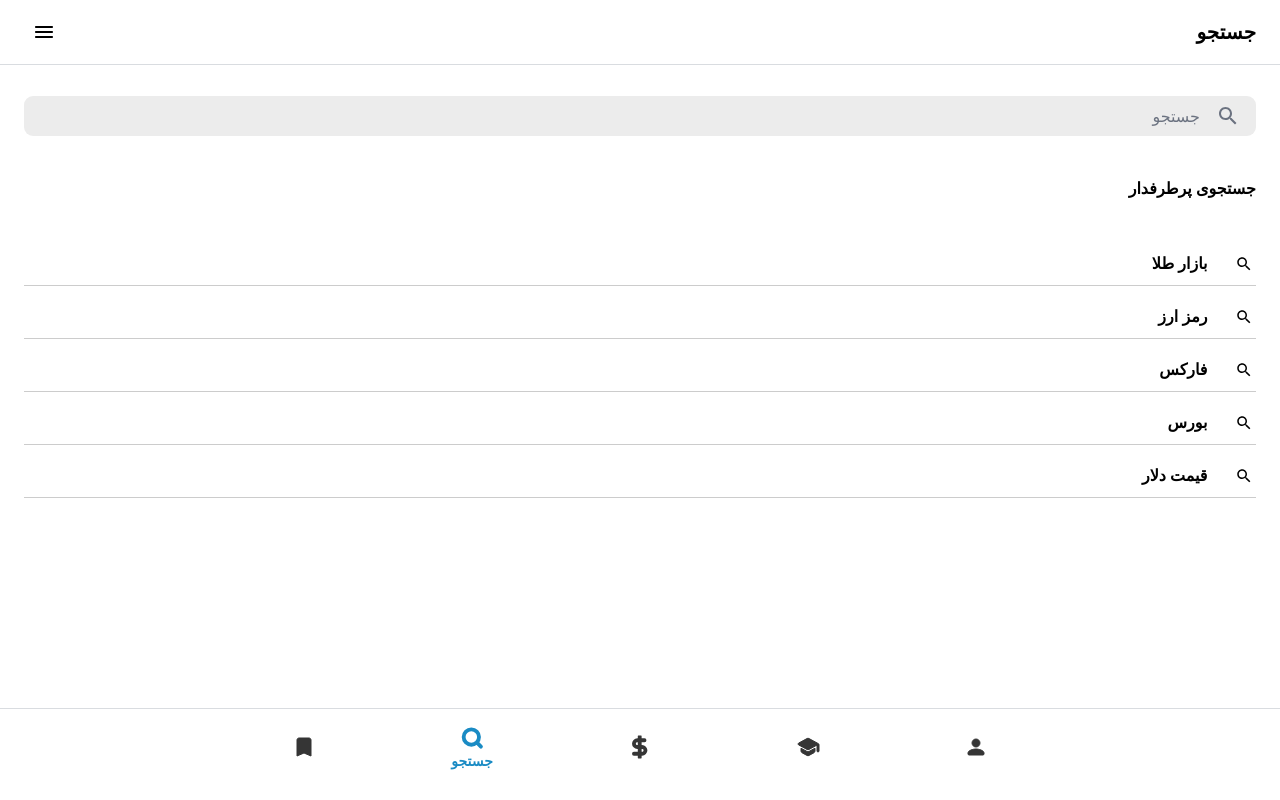
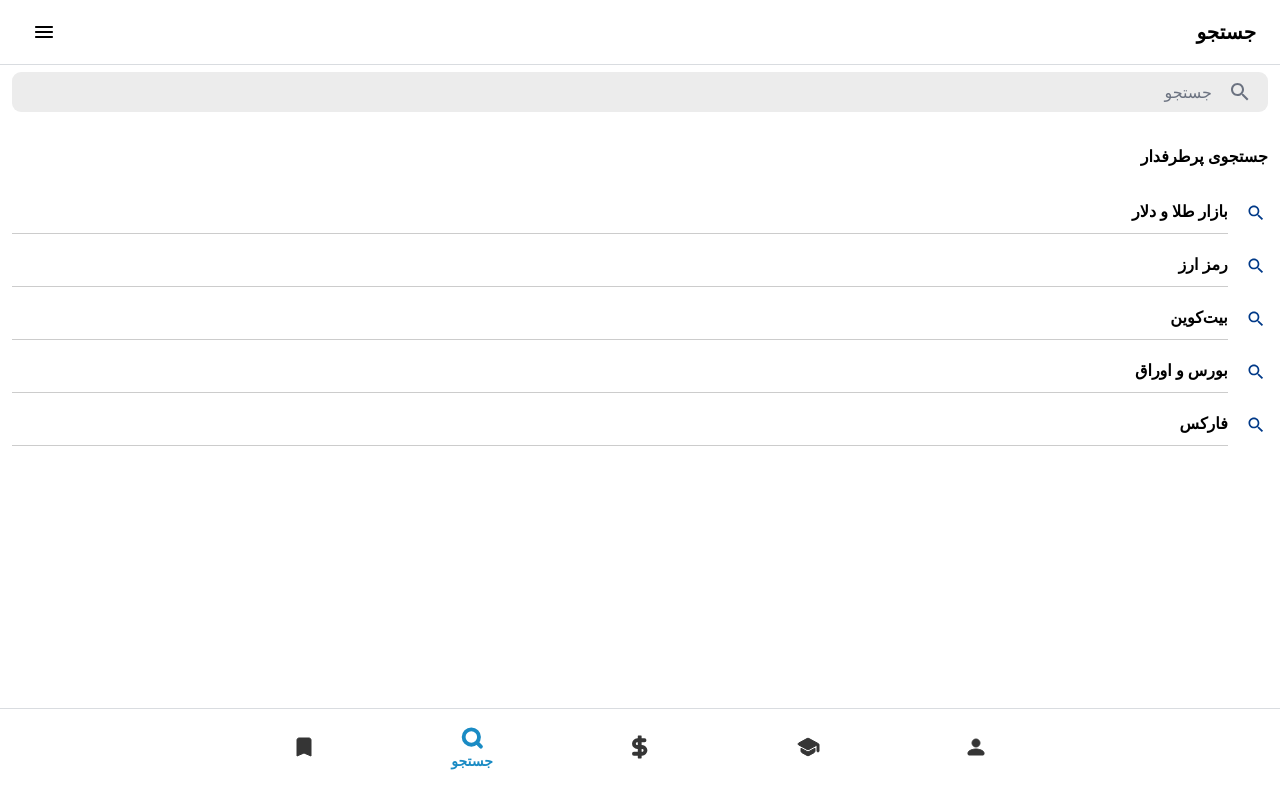
Before and after one commit to RezaSanagoo/Telmarket, a Next.js app: page /Telmarket/search in a window 1280 px wide. Built offline with nearby package versions, Linux system fonts and the light colour scheme; a web font is replaced by a local one.

Commit message:
search fix

```diff
--- a/src/app/(main)/search/page.tsx
+++ b/src/app/(main)/search/page.tsx
@@ -1,25 +1,25 @@
 import Search from "@mui/icons-material/Search";
 
 export default function SearchPage() {
-  const searchItems = ['بازار طلا', 'رمز ارز', 'فارکس', 'بورس', 'قیمت دلار'];
-  const searchIcon = <Search sx={{ fontSize: 18 }} />;
+  const searchItems = ['بازار طلا و دلار', 'رمز ارز', 'بیت‌کوین', 'بورس و اوراق', 'فارکس'];
+  const searchIcon = <Search sx={{ fontSize: 20, color: "#003988" }} />;
 
 
   return (
-    <div className="flex flex-col items-center w-full p-6 gap-[40px]">
+    <div className="flex flex-col items-center w-full px-3 py-4 gap-8">
       {/* Search Bar */}
-      <div className="relative w-full h-[40px] mt-4">
+      <div className="relative w-full h-[40px]">
         <div className="flex items-center w-full h-full px-4 bg-[#ECECEC] rounded-[9px] gap-4">
-          <Search className="w-[18.5px] h-[18.5px] text-gray-500" />
+          <Search className=" text-gray-500" />
           <input
             type="text"
             placeholder="جستجو"
-            className="w-[121px] h-[20px] bg-transparent outline-none font-iranYekan text-right placeholder:text-gray-500"
+            className="w-full h-[20px] bg-transparent outline-none font-iranYekan text-right placeholder:text-gray-500"
           />
         </div>
       </div>
 
-      {/* Popular Searches Title */}
+    <div className="flex flex-col gap-5 w-full">
       <div className="w-full h-[27px] font-iranYekan text-[16px] font-extrabold">
         جستجوی پرطرفدار
       </div>
@@ -29,17 +29,18 @@ export default function SearchPage() {
       {searchItems.map((title, index) => (
           <div
             key={index}
-            className="w-full h-[43px] flex items-center justify-between border-b border-[#00000033]"
+            className="w-full h-[43px] gap-4 flex items-center justify-between"
           >
-            <div className="w-[25px] h-[24px] flex items-center justify-center">
+            <div className="w-[25px] h-[43px] flex items-center justify-center">
               {searchIcon}
             </div>
-            <span className="w-full h-[28px] font-iranYekan text-[16px] font-bold leading-[27.64px] px-6">
+            <span className="w-full h-[43px] content-center font-iranYekan text-[16px] font-bold leading-[27.64px] border-b border-[#00000033]">
               {title}
             </span>
           </div>
         ))}
       </div>
+      </div>
     </div>
   )
 }
```
